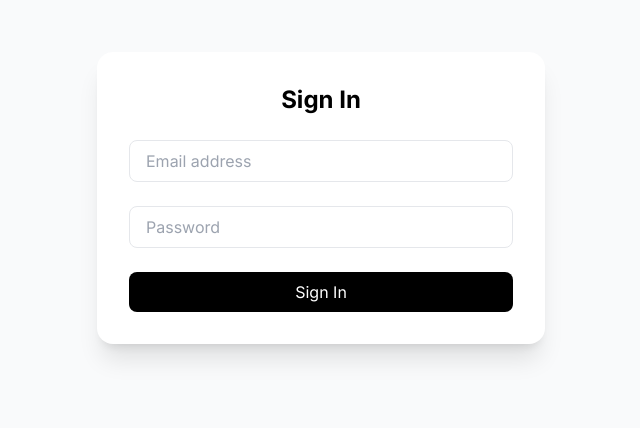
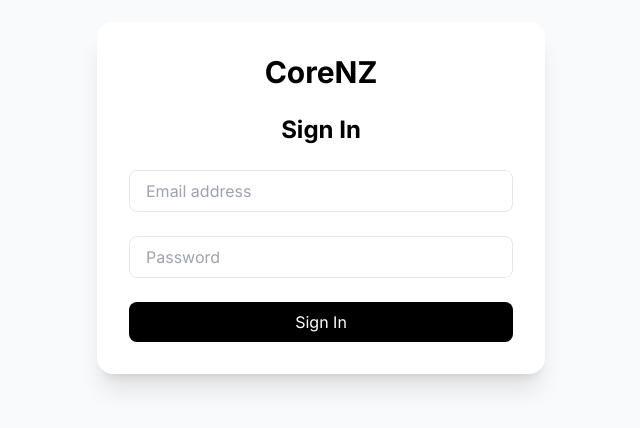
Before and after one commit to VacationReady/corenz-frontend, a Next.js app: page /login in a window 1280 px wide. Shown: the part 202-630 px from the top of the page, without its empty margins (319-959 px from the left). Built offline with nearby package versions, Linux system fonts and the light colour scheme.

Commit message:
🔗 Fix employee profile link and add CoreNZ logo to login

```diff
--- a/app/employees/page.tsx
+++ b/app/employees/page.tsx
@@ -2,6 +2,7 @@
 
 import { useState, useEffect, ChangeEvent, FormEvent } from "react";
 import ClientLayout from "@/components/ClientLayout";
+import Link from "next/link";
 
 export const dynamic = "force-dynamic";
 
@@ -89,7 +90,14 @@ export default function EmployeesPage() {
             <tbody>
               {employees.map((emp) => (
                 <tr key={emp.id} className="text-center">
-                  <td className="p-2 border">{emp.firstName} {emp.lastName}</td>
+                  <td className="p-2 border">
+                    <Link
+                      href={`/employees/${emp.id}/overview`}
+                      className="text-blue-600 hover:underline"
+                    >
+                      {emp.firstName} {emp.lastName}
+                    </Link>
+                  </td>
                   <td className="p-2 border">{emp.phone || "-"}</td>
                   <td className="p-2 border">{emp.department || "-"}</td>
                   <td className="p-2 border">{emp.jobRole || "-"}</td>
--- a/app/login/page.tsx
+++ b/app/login/page.tsx
@@ -34,6 +34,11 @@ export default function LoginPage() {
   return (
     <div className="min-h-screen flex items-center justify-center bg-gray-50 px-4">
       <div className="w-full max-w-md bg-white p-8 rounded-2xl shadow-xl">
+        {/* Logo */}
+        <div className="flex justify-center mb-6">
+          <h1 className="text-3xl font-bold text-black">CoreNZ</h1>
+        </div>
+
         <h1 className="text-2xl font-bold mb-6 text-center">Sign In</h1>
 
         {error && (
```
